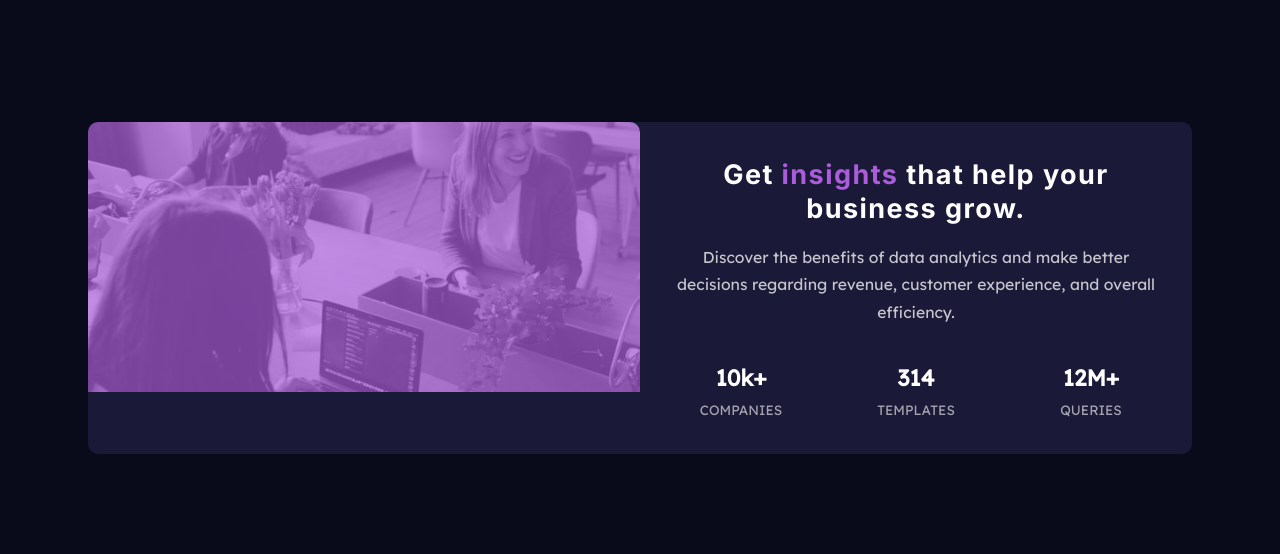
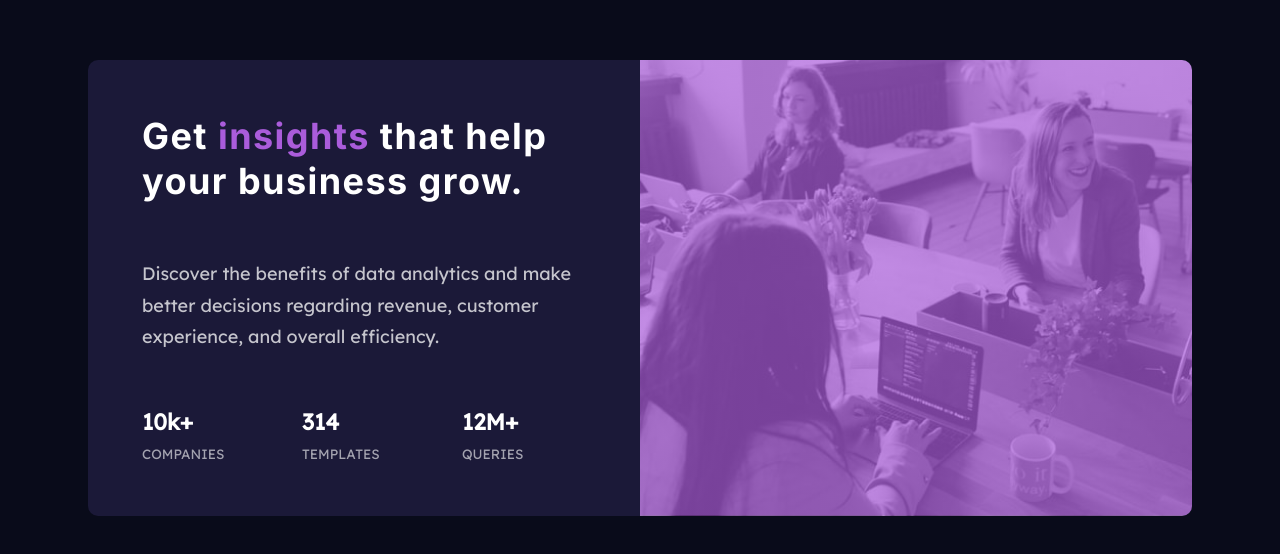
Before and after one commit to antelopest/stats-preview-card-component, a website built with Vite: page index.html in a window 1280 px wide. Shown: the part 112-666 px from the top of the page. Built offline with nearby package versions, Linux system fonts and the light colour scheme.

Commit message:
main change styles.css

```diff
--- a/src/styles.css
+++ b/src/styles.css
@@ -63,41 +63,39 @@ body {
   align-items: center;
   max-width: 100vw;
   min-height: 100vh;
-  container-type: inline-size;
 }
 
 .container {
   width: 100%;
   margin: 0 auto;
   padding: 0 1rem;
-  container-type: inline-size;
 }
 
-@container (min-width: 540px) {
+@media (min-width: 540px) {
   .container {
     width: var(--sm);
   }
 }
 
-@container (min-width: 720px) {
+@media (min-width: 720px) {
   .container {
     width: var(--md);
   }
 }
 
-@container (min-width: 960px) {
+@media (min-width: 960px) {
   .container {
     width: var(--lg);
   }
 }
 
-@container (min-width: 1140px) {
+@media (min-width: 1140px) {
   .container {
     width: var(--xl);
   }
 }
 
-@container (min-width: 1320px) {
+@media (min-width: 1320px) {
   .container {
     width: var(--xxl);
   }
@@ -108,40 +106,32 @@ body {
   display: grid;
   grid-template-columns: repeat(1, 1fr);
   border-radius: var(--border-radius);
-  container-type: inline-size;
+  grid-template-areas: 'image' 'content';
 }
 
-@container (min-width: 540px) {
+@media (min-width: 960px) {
   .card {
-    grid-template-columns: repeat(1, 1fr);
+    grid-template-columns: repeat(2, 1fr);
+    grid-template-areas: 'content image';
   }
 }
 
-@container (min-width: 720px) {
+@media (min-width: 1140px) {
   .card {
     grid-template-columns: repeat(2, 1fr);
+    grid-template-areas: 'content image';
   }
 }
 
-@container (min-width: 960px) {
+@media (min-width: 1320px) {
   .card {
     grid-template-columns: repeat(2, 1fr);
-  }
-}
-
-@container (min-width: 1140px) {
-  .card {
-    grid-template-columns: repeat(2, 1fr);
-  }
-}
-
-@container (min-width: 1320px) {
-  .card {
-    grid-template-columns: repeat(2, 1fr);
+    grid-template-areas: 'content image';
   }
 }
 
 .card__image {
+  grid-area: image;
   border-radius: var(--border-radius) var(--border-radius) 0 0;
   background:
     var(--card-image-linegradient),
@@ -155,41 +145,42 @@ body {
   position: relative;
 }
 
-@container (min-width: 540px) {
+.card__content {
+  grid-area: content;
+  padding: 1.75rem 2rem 1.75rem 2rem;
+  display: grid;
+  gap: 2rem;
+  text-align: center;
+}
+
+@media (min-width: 540px) {
   .card__image {
-    grid-template-columns: repeat(1, 1fr);
+    height: 18rem;
   }
 }
 
-@container (min-width: 720px) {
+@media (min-width: 720px) {
   .card__image {
-    grid-template-columns: repeat(2, 1fr);
+    height: 24rem;
   }
 }
 
-@container (min-width: 960px) {
+@media (min-width: 960px) {
   .card__image {
-    grid-template-columns: repeat(2, 1fr);
-  }
-}
-
-@container (min-width: 1140px) {
-  .card__image {
-    grid-template-columns: repeat(2, 1fr);
-  }
-}
-
-@container (min-width: 1320px) {
-  .card__image {
-    grid-template-columns: repeat(2, 1fr);
+    background:
+      var(--card-image-linegradient),
+      url('./assets/images/image-header-desktop.jpg');
+    height: 100%;
+    background-position: center;
+    background-repeat: no-repeat;
+    background-size: cover;
+    border-radius: 0 var(--border-radius) var(--border-radius) 0;
   }
 }
 
 .header {
-  text-align: center;
   display: grid;
   gap: 1rem;
-  padding: 2rem 1.75rem 0 1.75rem;
 }
 
 .header__title {
@@ -219,38 +210,7 @@ body {
   justify-items: center;
   align-items: center;
   gap: 2rem;
-  padding: 2rem 1.75rem 2rem 1.75rem;
   container-type: inline-size;
-}
-
-@container (min-width: 540px) {
-  .indicators {
-    grid-template-columns: repeat(3, 1fr);
-  }
-}
-
-@container (min-width: 720px) {
-  .indicators {
-    grid-template-columns: repeat(3, 1fr);
-  }
-}
-
-@container (min-width: 960px) {
-  .indicators {
-    grid-template-columns: repeat(3, 1fr);
-  }
-}
-
-@container (min-width: 1140px) {
-  .indicators {
-    grid-template-columns: repeat(3, 1fr);
-  }
-}
-
-@container (min-width: 1320px) {
-  .indicators {
-    grid-template-columns: repeat(3, 1fr);
-  }
 }
 
 .indicator {
@@ -274,3 +234,112 @@ body {
   font-weight: var(--font-weight-400);
   text-transform: uppercase;
 }
+
+@media (min-width: 540px) {
+  .indicators {
+    grid-template-columns: repeat(3, 1fr);
+  }
+}
+
+@media (min-width: 720px) {
+  .card__content {
+    padding: 2rem;
+    gap: 2rem;
+  }
+
+  .header {
+    gap: 2rem;
+  }
+
+  .header__title {
+    font-size: 2rem;
+  }
+
+  .header__description {
+    font-size: 1rem;
+  }
+
+  .indicators {
+    grid-template-columns: repeat(3, 1fr);
+  }
+}
+
+@media (min-width: 960px) {
+  .card__content {
+    padding: 3rem;
+    gap: 3rem;
+    text-align: left;
+  }
+
+  .header {
+    gap: 3rem;
+  }
+
+  .header__title {
+    font-size: 2rem;
+  }
+
+  .header__description {
+    font-size: 1rem;
+  }
+
+  .indicators {
+    grid-template-columns: repeat(3, 1fr);
+    justify-items: start;
+  }
+
+  .indicator {
+    justify-items: start;
+  }
+}
+
+@media (min-width: 1140px) {
+  .card__content {
+    padding: 3rem;
+    gap: 3rem;
+  }
+
+  .header {
+    gap: 3rem;
+  }
+
+  .header__title {
+    font-size: 2rem;
+  }
+
+  .header__description {
+    font-size: 1rem;
+  }
+
+  .indicators {
+    grid-template-columns: repeat(3, 1fr);
+    justify-items: start;
+  }
+
+  .indicator {
+    justify-items: start;
+  }
+}
+
+@media (min-width: 1320px) {
+  .card__content {
+    padding: 5rem;
+    gap: 4rem;
+  }
+
+  .header__title {
+    font-size: 2.2rem;
+  }
+
+  .header__description {
+    font-size: 1rem;
+  }
+
+  .indicator__title {
+    font-size: 1.5rem;
+  }
+
+  .indicator__description {
+    font-size: 1rem;
+  }
+}
```
